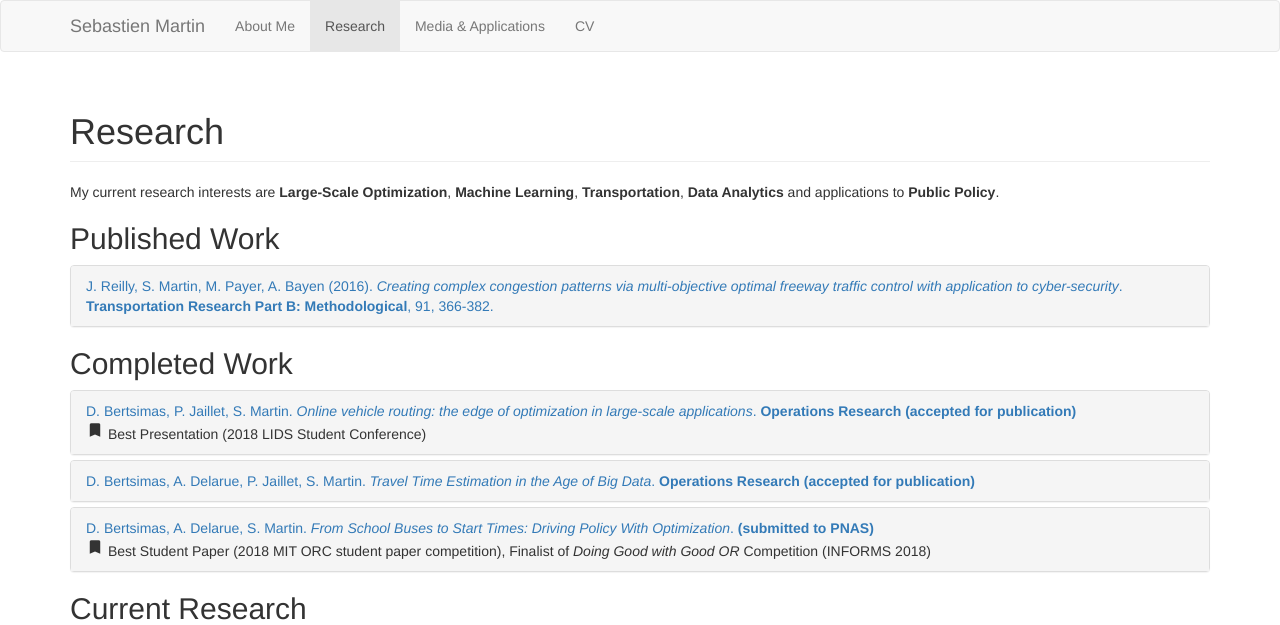
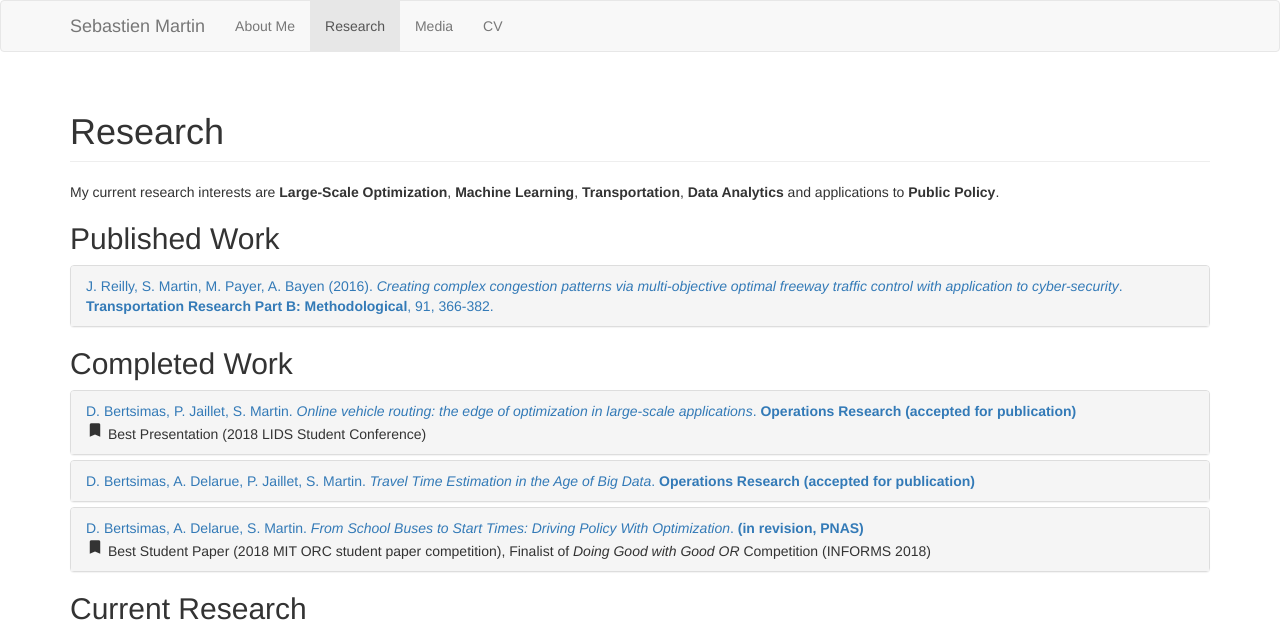
Before and after one commit to trevorhsong/trevorhsong.github.io, a Jekyll site: the page built from research.html, in a window 1280 px wide. Shown: the top 625 px of the page. Built offline with Jekyll 4.4.1, drawn with Linux system fonts in a browser that asks for light colours.

Commit message:
changed header and pnas revision

```diff
--- a/_config.yml
+++ b/_config.yml
@@ -26,7 +26,7 @@ exclude:
 tabnames:
   - About Me
   - Research
-  - Media & Applications
+  - Media
   - CV
 
 tablinks:
--- a/media.html
+++ b/media.html
@@ -1,7 +1,7 @@
 ---
 layout: common
 title: Media Coverage
-tabname: Media & Applications
+tabname: Media
 ---
 
 <h1 class="page-header">Research Impact and Media Coverage</h1>
--- a/research.html
+++ b/research.html
@@ -90,7 +90,7 @@ Best Presentation (2018 LIDS Student Conference)
       <a data-toggle="collapse" data-parent="#completed" href="#collapse4">
         D. Bertsimas, A. Delarue, S. Martin.
         <em>From School Buses to Start Times: Driving Policy With Optimization</em>.
-        <strong>(submitted to PNAS)</strong><br />
+        <strong>(in revision, PNAS)</strong><br />
       </a>
       <i class="material-icons md-18">bookmark</i>
         Best Student Paper (2018 MIT ORC student paper competition), Finalist of <em>Doing Good with Good OR</em> Competition (INFORMS 2018)
```
